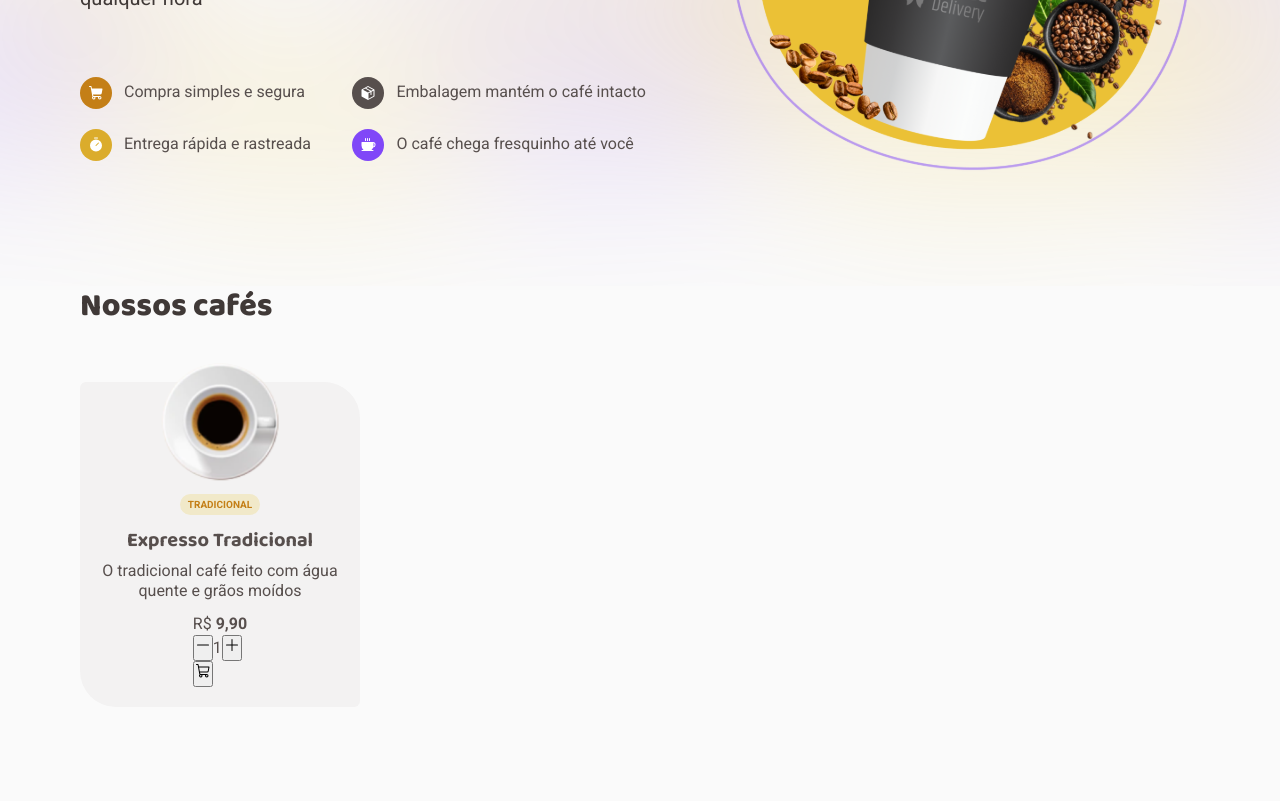
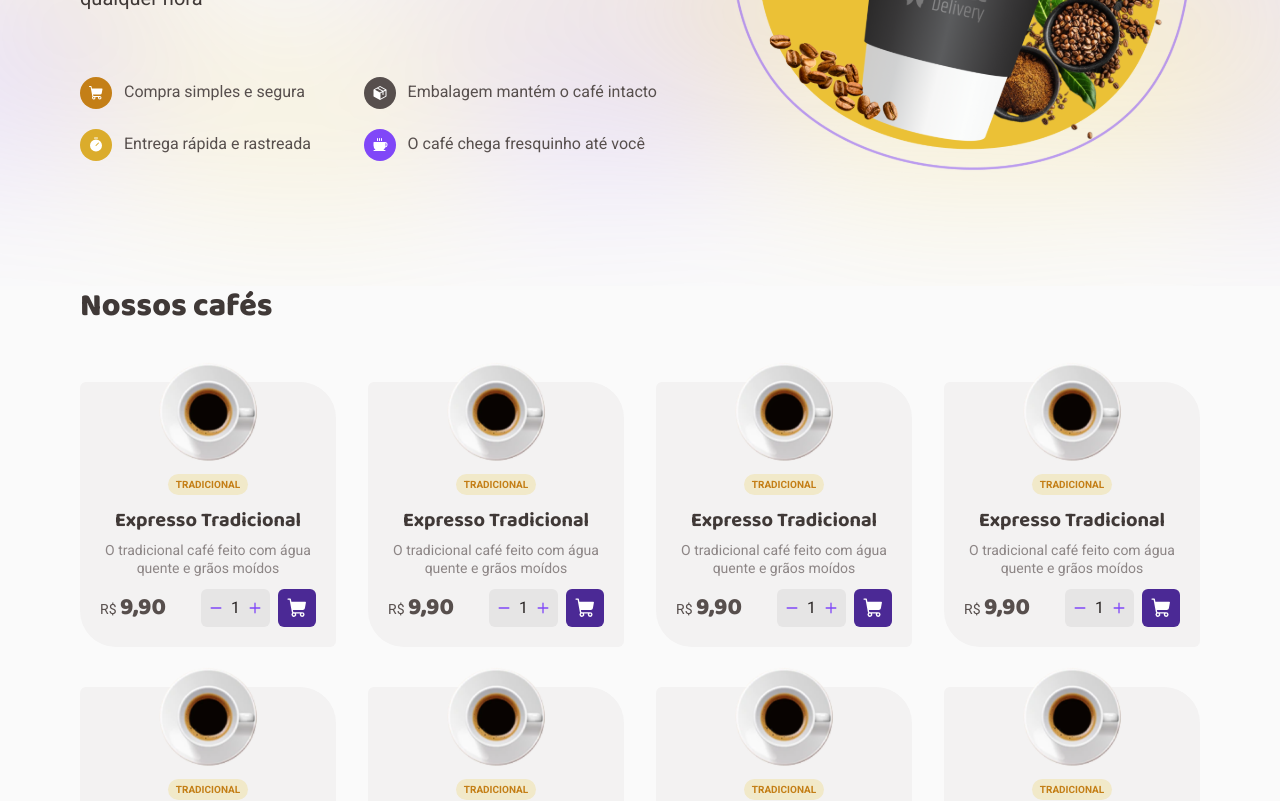
Before and after one commit to guipmdev/coffee-delivery, a React (Vite) app: page / in a window 1280 px wide. Shown: the part 380-1181 px from the top of the page. Before the commit the page ends 1087 px from the top, so only its background shows below. Built offline with nearby package versions, Linux system fonts and the light colour scheme.

Commit message:
feat: create CoffeeCard components and improve some app styling

```diff
--- /dev/null
+++ b/src/components/CoffeeCard/index.tsx
@@ -0,0 +1,44 @@
+import { CoffeeCardContainer, Buy, QuantitySelector } from './styles'
+
+import { ShoppingCart, Plus, Minus } from '@phosphor-icons/react'
+
+import Expresso from '../../assets/expresso.svg'
+
+export function CoffeeCard() {
+  return (
+    <CoffeeCardContainer>
+      <img src={Expresso} alt="" />
+
+      <div className="tags">
+        <span>TRADICIONAL</span>
+      </div>
+
+      <div className="coffee-infos">
+        <strong>Expresso Tradicional</strong>
+        <p>O tradicional café feito com água quente e grãos moídos</p>
+      </div>
+
+      <Buy>
+        <span>
+          R$ <strong>9,90</strong>
+        </span>
+
+        <div className="buy-actions">
+          <QuantitySelector>
+            <button title="Aumentar quantidade desejada">
+              <Minus size={14} weight="bold" />
+            </button>
+            <span>1</span>
+            <button title="Diminuir quantidade desejada">
+              <Plus size={14} weight="bold" />
+            </button>
+          </QuantitySelector>
+
+          <button title="Adicionar ao carrinho">
+            <ShoppingCart size={22} weight="fill" />
+          </button>
+        </div>
+      </Buy>
+    </CoffeeCardContainer>
+  )
+}
--- /dev/null
+++ b/src/components/CoffeeCard/styles.ts
@@ -0,0 +1,133 @@
+import { styled } from 'styled-components'
+
+export const CoffeeCardContainer = styled.li`
+  display: flex;
+  flex-direction: column;
+  align-items: center;
+  gap: 0.75rem;
+
+  max-width: 256px;
+
+  position: relative;
+  background: ${(props) => props.theme['base-card']};
+
+  padding: 1.25rem;
+  border-radius: 6px 36px;
+
+  & > img {
+    margin-top: calc((2.5rem) * -1);
+
+    max-width: 120px;
+    max-height: 120px;
+  }
+
+  .tags {
+    display: flex;
+    gap: 0.25rem;
+
+    & > span {
+      color: ${(props) => props.theme['yellow-dark']};
+      font: ${(props) => props.theme.tag};
+
+      background: ${(props) => props.theme['yellow-light']};
+
+      border-radius: 100px;
+      padding: 0.25rem 0.5rem;
+    }
+  }
+
+  .coffee-infos {
+    display: flex;
+    flex-direction: column;
+    gap: 0.5rem;
+
+    text-align: center;
+
+    & > strong {
+      color: ${(props) => props.theme['base-subtitle']};
+      font: ${(props) => props.theme['title-s']};
+    }
+
+    & > p {
+      color: ${(props) => props.theme['base-label']};
+      font: ${(props) => props.theme['text-s']};
+    }
+  }
+`
+
+export const Buy = styled.div`
+  display: flex;
+  justify-content: space-between;
+  align-items: center;
+  width: 100%;
+
+  & > span {
+    font: ${(props) => props.theme['text-s']};
+
+    & > strong {
+      font: ${(props) => props.theme['title-m']};
+    }
+  }
+
+  .buy-actions {
+    display: flex;
+    justify-content: space-between;
+    gap: 0.5rem;
+  }
+
+  button {
+    display: flex;
+    align-items: center;
+    justify-content: center;
+
+    border: none;
+    line-height: 0;
+
+    cursor: pointer;
+
+    transition: color 0.1s, background-color 0.1s;
+  }
+
+  .buy-actions > button {
+    padding: 0.5rem;
+    border-radius: 6px;
+
+    background: ${(props) => props.theme['purple-dark']};
+    color: ${(props) => props.theme.white};
+
+    &:hover {
+      background: ${(props) => props.theme.purple};
+    }
+  }
+`
+
+export const QuantitySelector = styled.div`
+  display: flex;
+  justify-content: center;
+  align-items: center;
+  gap: 0.25rem;
+
+  background: ${(props) => props.theme['base-button']};
+
+  padding: 0.5rem;
+  border-radius: 6px;
+
+  & > span {
+    padding: 0 0.25rem;
+
+    color: ${(props) => props.theme['base-title']};
+    font: ${(props) => props.theme['text-m']};
+  }
+
+  & > button {
+    background: transparent;
+
+    border: none;
+
+    color: ${(props) => props.theme.purple};
+
+    &:hover {
+      color: ${(props) => props.theme['purple-dark']};
+    }
+  }
+`
--- a/src/components/Header/index.tsx
+++ b/src/components/Header/index.tsx
@@ -1,4 +1,4 @@
-import { HeaderContainer, HeaderButton } from './styles'
+import { HeaderContainer, ActionButton } from './styles'
 
 import { MapPin, ShoppingCart } from '@phosphor-icons/react'
 
@@ -9,16 +9,16 @@ export function Header() {
     <HeaderContainer>
       <img src={CoffeeDeliveryLogo} alt="" />
 
-      <div>
-        <HeaderButton mainColor="purple" title="Local">
+      <nav>
+        <ActionButton mainColor="purple" title="Local">
           <MapPin size={22} weight="fill" /> Porto Alegre, RS
-        </HeaderButton>
+        </ActionButton>
 
-        <HeaderButton mainColor="yellow" hasPill title="Carrinho">
+        <ActionButton mainColor="yellow" hasPill title="Carrinho">
+          <ShoppingCart size={22} weight="fill" />
           <span>3</span>
-          <ShoppingCart size={22} weight="fill" />
-        </HeaderButton>
-      </div>
+        </ActionButton>
+      </nav>
     </HeaderContainer>
   )
 }
--- a/src/components/Header/styles.ts
+++ b/src/components/Header/styles.ts
@@ -12,7 +12,7 @@ export const HeaderContainer = styled.header`
     height: 40px;
   }
 
-  & > div {
+  & > nav {
     display: flex;
     gap: 0.75rem;
   }
@@ -23,7 +23,7 @@ interface HeaderButtonProps {
   hasPill?: boolean
 }
 
-export const HeaderButton = styled.button<HeaderButtonProps>`
+export const ActionButton = styled.button<HeaderButtonProps>`
   display: flex;
   justify-content: center;
   align-items: center;
--- a/src/pages/Home/index.tsx
+++ b/src/pages/Home/index.tsx
@@ -1,22 +1,10 @@
-import {
-  Differential,
-  HomeContainer,
-  Intro,
-  CoffeeList,
-  CoffeeItem,
-} from './styles'
+import { Differential, HomeContainer, Intro, CoffeeList } from './styles'
 
-import {
-  ShoppingCart,
-  Package,
-  Timer,
-  Coffee,
-  Plus,
-  Minus,
-} from '@phosphor-icons/react'
+import { ShoppingCart, Package, Timer, Coffee } from '@phosphor-icons/react'
+
+import { CoffeeCard } from '../../components/CoffeeCard'
 
 import CoffeeBanner from '../../assets/coffee-banner.svg'
-import Expresso from '../../assets/expresso.svg'
 
 export function Home() {
   return (
@@ -69,40 +57,14 @@ export function Home() {
         <h2>Nossos cafés</h2>
 
         <ul>
-          <CoffeeItem>
-            <img src={Expresso} alt="" />
-
-            <div className="tags">
-              <span>TRADICIONAL</span>
-            </div>
-
-            <div className="coffee-infos">
-              <strong>Expresso Tradicional</strong>
-              <p>O tradicional café feito com água quente e grãos moídos</p>
-            </div>
-
-            <div>
-              <span>
-                R$ <strong>9,90</strong>
-              </span>
-
-              <div>
-                <div>
-                  <button title="Aumentar quantidade desejada">
-                    <Minus />
-                  </button>
-                  <span>1</span>
-                  <button title="Diminuir quantidade desejada">
-                    <Plus />
-                  </button>
-                </div>
-
-                <button title="Adicionar ao carrinho">
-                  <ShoppingCart />
-                </button>
-              </div>
-            </div>
-          </CoffeeItem>
+          <CoffeeCard />
+          <CoffeeCard />
+          <CoffeeCard />
+          <CoffeeCard />
+          <CoffeeCard />
+          <CoffeeCard />
+          <CoffeeCard />
+          <CoffeeCard />
         </ul>
       </CoffeeList>
     </HomeContainer>
--- a/src/pages/Home/styles.ts
+++ b/src/pages/Home/styles.ts
@@ -4,10 +4,7 @@ import Background from '../../assets/background.svg'
 
 export const HomeContainer = styled.main`
   .intro-wrapper {
-    background: url(${Background});
-    background-size: cover;
-    background-repeat: no-repeat;
-    background-position: center center;
+    background: no-repeat url(${Background}) center / cover;
   }
 `
 
@@ -28,25 +25,24 @@ export const Intro = styled.section`
   }
 
   h1 {
-    font-family: 'baloo 2', sans-serif;
     color: ${(props) => props.theme['base-title']};
-    font-size: 3rem;
-    font-weight: 800;
-    line-height: 130%;
-  }
+    font: ${(props) => props.theme['title-xl']};
 
-  h1 + p {
-    color: ${(props) => props.theme['base-subtitle']};
-    font-size: 1.25rem;
-    line-height: 130%;
+    & + p {
+      color: ${(props) => props.theme['base-subtitle']};
+      font: ${(props) => props.theme['text-l']};
+      font-weight: 400;
 
-    margin: 1rem 0 4.125rem;
+      margin: 1rem 0 4.125rem;
+    }
   }
 
   ul {
     display: grid;
     grid-template-columns: 1fr 1.25fr;
-    gap: 1.25rem;
+    grid-column-gap: 2.5rem;
+    grid-row-gap: 1.25rem;
+
     align-items: center;
 
     list-style: none;
@@ -71,7 +67,6 @@ interface DifferentialProps {
 export const Differential = styled.li<DifferentialProps>`
   display: flex;
   align-items: center;
-  flex: 1;
 
   span {
     height: 100%;
@@ -84,19 +79,20 @@ export const Differential = styled.li<DifferentialProps>`
 
     background: ${(props) => props.theme[props.backgroundColor]};
   }
+
+  p {
+    font: ${(props) => props.theme['text-m']};
+  }
 `
 
 export const CoffeeList = styled.section`
   max-width: ${(props) => props.theme['max-width']};
-  padding: 0 2rem;
+  padding: 0 2rem 9.8125rem;
   margin: 0 auto;
 
   h2 {
     color: ${(props) => props.theme['base-subtitle']};
-    font-size: 2rem;
-    line-height: 130%;
-    font-weight: 800;
-    font-family: 'baloo 2', sans-serif;
+    font: ${(props) => props.theme['title-l']};
 
     margin-bottom: 3.375rem;
   }
@@ -104,53 +100,7 @@ export const CoffeeList = styled.section`
   ul {
     display: grid;
     grid-template-columns: 1fr 1fr 1fr 1fr;
+    grid-column-gap: 32px;
+    grid-row-gap: 40px;
   }
 `
-
-export const CoffeeItem = styled.li`
-  display: flex;
-  flex-direction: column;
-  align-items: center;
-  position: relative;
-  padding: 1.25rem;
-  gap: 0.75rem;
-
-  background: ${(props) => props.theme['base-card']};
-  border-radius: 6px 36px;
-
-  img {
-    margin-top: calc((20px + 1.25rem) * -1);
-
-    width: 120px;
-    height: 120px;
-  }
-
-  .tags {
-    display: flex;
-    gap: 4px;
-
-    & > span {
-      border-radius: 100px;
-      background: ${(props) => props.theme['yellow-light']};
-      color: ${(props) => props.theme['yellow-dark']};
-      font-size: 0.625rem;
-      line-height: 130%;
-      font-weight: 700;
-      padding: 4px 8px;
-    }
-  }
-
-  .coffee-infos {
-    display: flex;
-    flex-direction: column;
-    gap: 8px;
-    text-align: center;
-
-    strong {
-      font-family: 'baloo 2', sans-serif;
-      font-size: 1.25rem;
-      line-height: 130%;
-      font-weight: 700;
-    }
-  }
-`
--- a/src/styles/global.ts
+++ b/src/styles/global.ts
@@ -21,6 +21,5 @@ export const GlobalStyle = createGlobalStyle<{}>`
 
   body, input, textarea, button {
     font: ${(props) => props.theme['text-m']};
-    font-weight: 400;
   }
 `
--- a/src/styles/themes/default.ts
+++ b/src/styles/themes/default.ts
@@ -19,20 +19,20 @@ export const defaultTheme = {
   background: '#FAFAFA',
   white: '#FFFFFF',
 
-  'title-xl': '800 3rem/130% "Baloo 2", sans-serif',
-  'title-l': '800 2rem/130% "Baloo 2", sans-serif',
-  'title-m': '800 1.5rem/130% "Baloo 2", sans-serif',
-  'title-s': '700 1.25rem/130% "Baloo 2", sans-serif',
-  'title-xs': '700 1.125rem/130% "Baloo 2", sans-serif',
+  'title-xl': '800 3rem / 130% "Baloo 2", sans-serif',
+  'title-l': '800 2rem / 130% "Baloo 2", sans-serif',
+  'title-m': '800 1.5rem / 130% "Baloo 2", sans-serif',
+  'title-s': '700 1.25rem / 130% "Baloo 2", sans-serif',
+  'title-xs': '700 1.125rem / 130% "Baloo 2", sans-serif',
 
-  'text-l': '700 1.25rem/130% "Roboto", sans-serif',
-  'text-m': '700 1rem/130% "Roboto", sans-serif',
-  'text-s': '400 0.875rem/130% "Roboto", sans-serif',
-  'text-xs': '700 0.75rem/130% "Roboto", sans-serif',
+  'text-l': '700 1.25rem / 130% "Roboto", sans-serif',
+  'text-m': '400 1rem / 130% "Roboto", sans-serif',
+  'text-s': '400 0.875rem / 130% "Roboto", sans-serif',
+  'text-xs': '700 0.75rem / 130% "Roboto", sans-serif',
 
-  tag: '700 0.625rem/130% "Roboto", sans-serif',
-  'button-g': '700 0.875rem/160% "Roboto", sans-serif',
-  'button-m': '400 0.75rem/160% "Roboto", sans-serif',
+  tag: '700 0.625rem / 130% "Roboto", sans-serif',
+  'button-g': '700 0.875rem / 160% "Roboto", sans-serif',
+  'button-m': '400 0.75rem / 160% "Roboto", sans-serif',
 
   'max-width': '74rem',
 }
```
